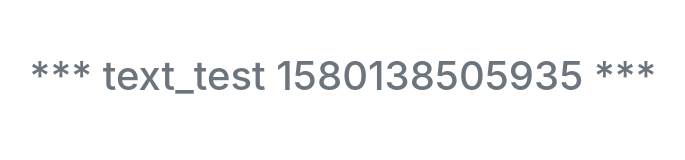
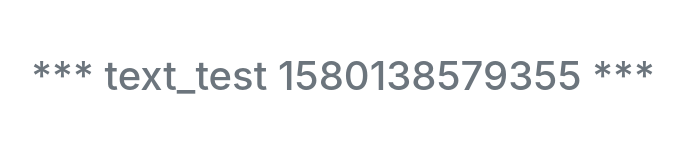
Before and after one commit to joshMilano/psite, a website: page src/test_page_one.html in a window 1280 px wide. Shown: the whole page, without its empty margins (297-982 px from the left). Drawn offline with nearby package versions, Linux system fonts and the light colour scheme.

Commit message:
pingendo-contrib

```diff
--- a/src/test_page_one.html
+++ b/src/test_page_one.html
@@ -17,7 +17,7 @@
     <div class="container">
       <div class="row">
         <div class="col-md-12 text-center editable">
-          <h1 class="pb-4 text-secondary p-1">*** text_test 1580138505935 ***</h1>
+          <h1 class="pb-4 text-secondary p-1">*** text_test 1580138579355 ***</h1>
         </div>
       </div>
     </div>
```
